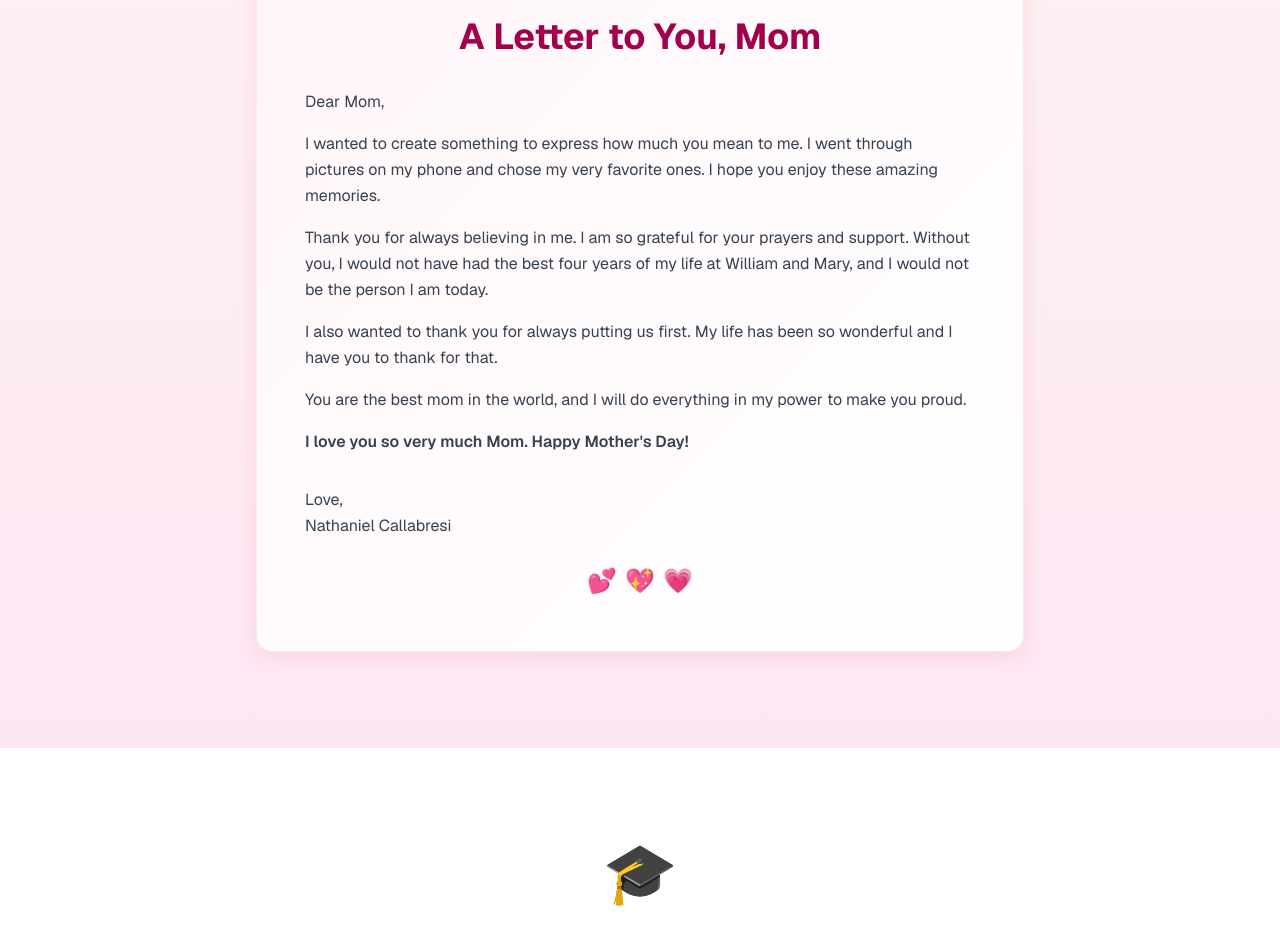
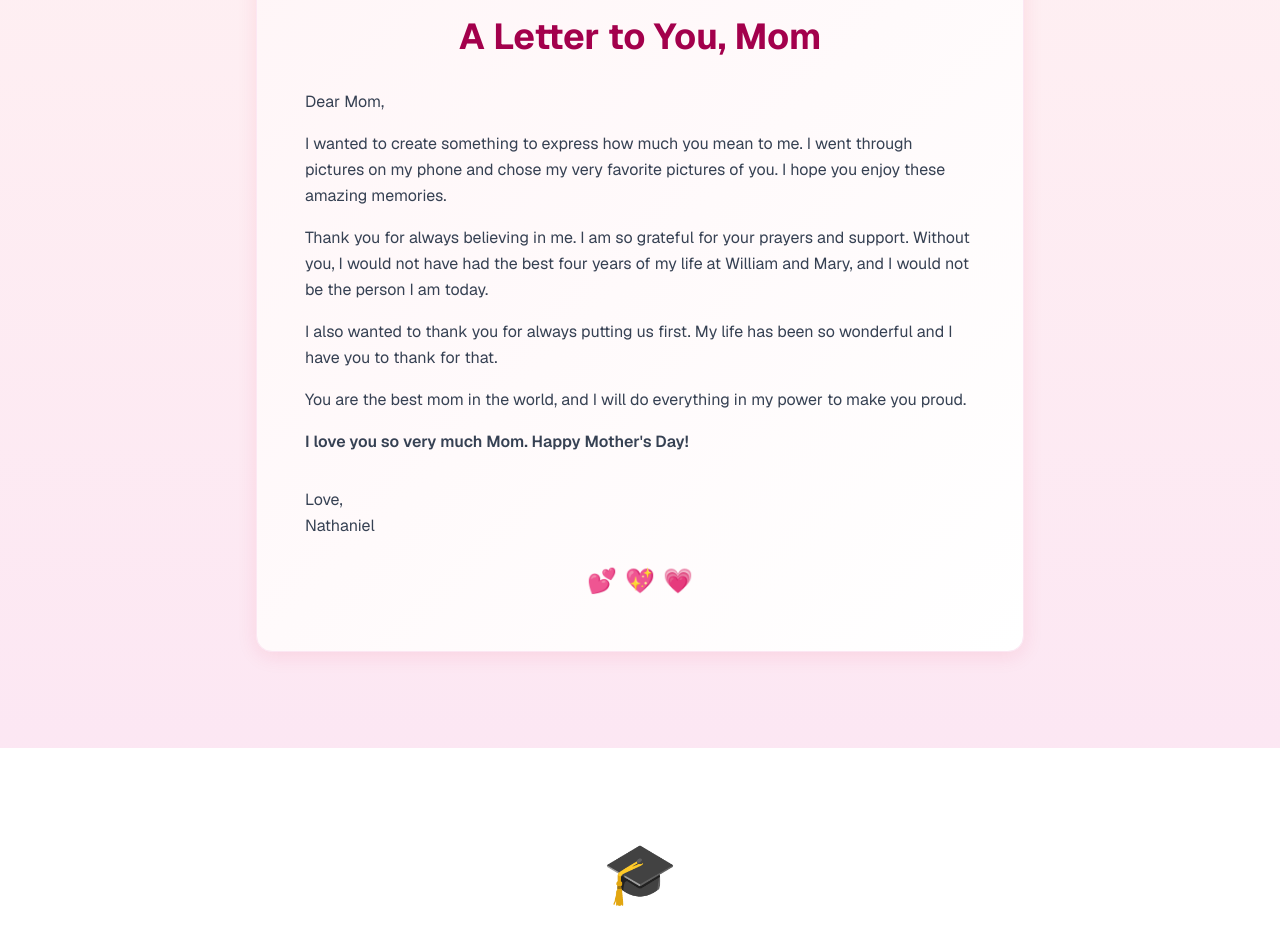
Before and after one commit to ai-app-workspace/mothers-day, a Next.js app: page / in a window 1280 px wide. Shown: the part 2560-3488 px from the top of the page. Built offline with nearby package versions, Linux system fonts and the light colour scheme.

Commit message:
udpated text

```diff
--- a/src/app/page.tsx
+++ b/src/app/page.tsx
@@ -155,7 +155,7 @@ export default function Home() {
                 Dear Mom,
               </p>
               <p className="text-gray-700 leading-relaxed mb-4">
-                I wanted to create something to express how much you mean to me. I went through pictures on my phone and chose my very favorite ones. I hope you enjoy these amazing memories.
+                I wanted to create something to express how much you mean to me. I went through pictures on my phone and chose my very favorite pictures of you. I hope you enjoy these amazing memories.
               </p>
               <p className="text-gray-700 leading-relaxed mb-4">
                 Thank you for always believing in me. I am so grateful for your prayers and support. Without you, I would not have had the best four years of my life at William and Mary, and I would not be the person I am today.
@@ -171,7 +171,7 @@ export default function Home() {
               </p>
               <p className="text-gray-700 leading-relaxed mt-8">
                 Love,<br />
-                Nathaniel Callabresi
+                Nathaniel
               </p>
             </div>
             <div className="mt-8 flex justify-center gap-2">
```
